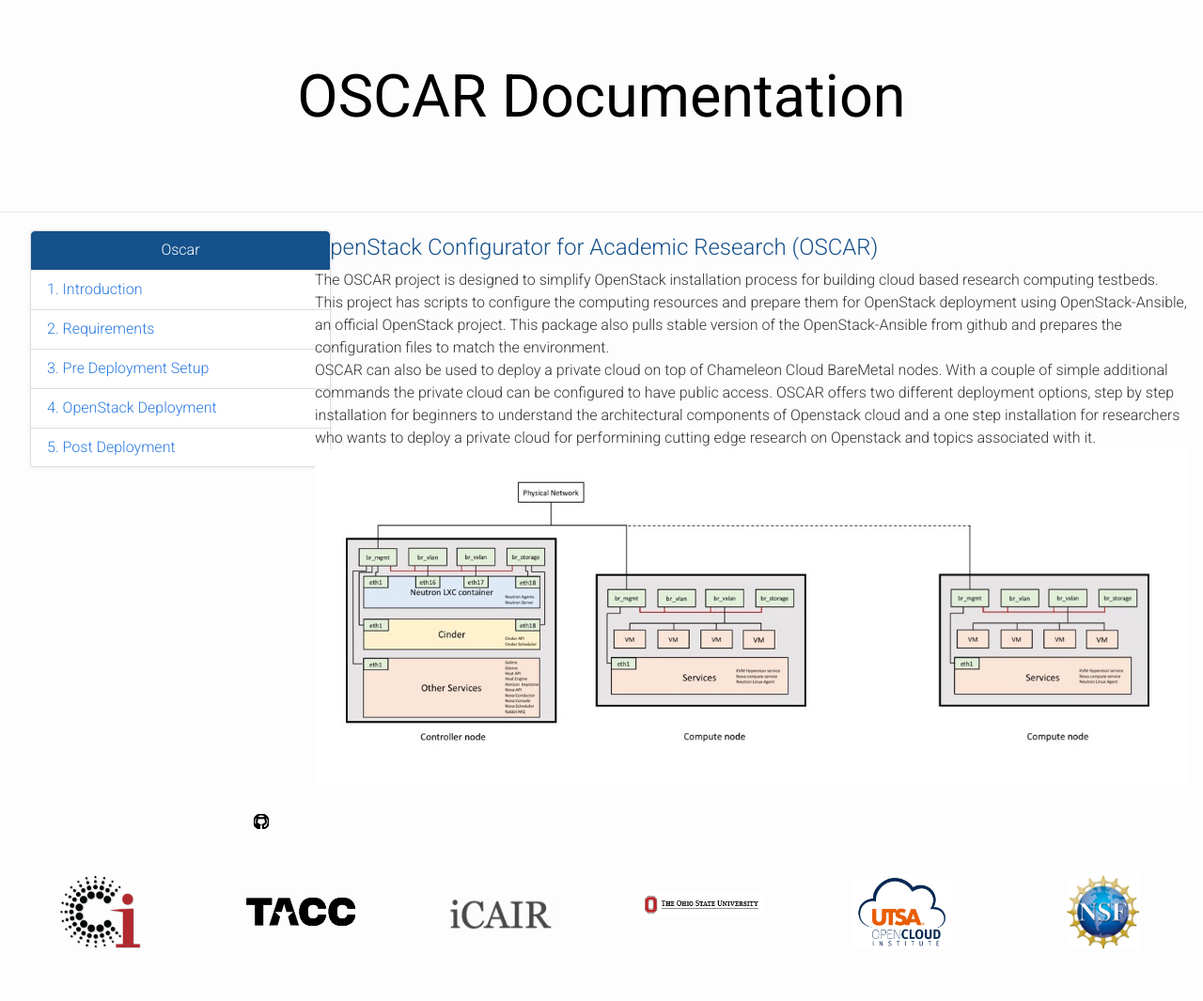
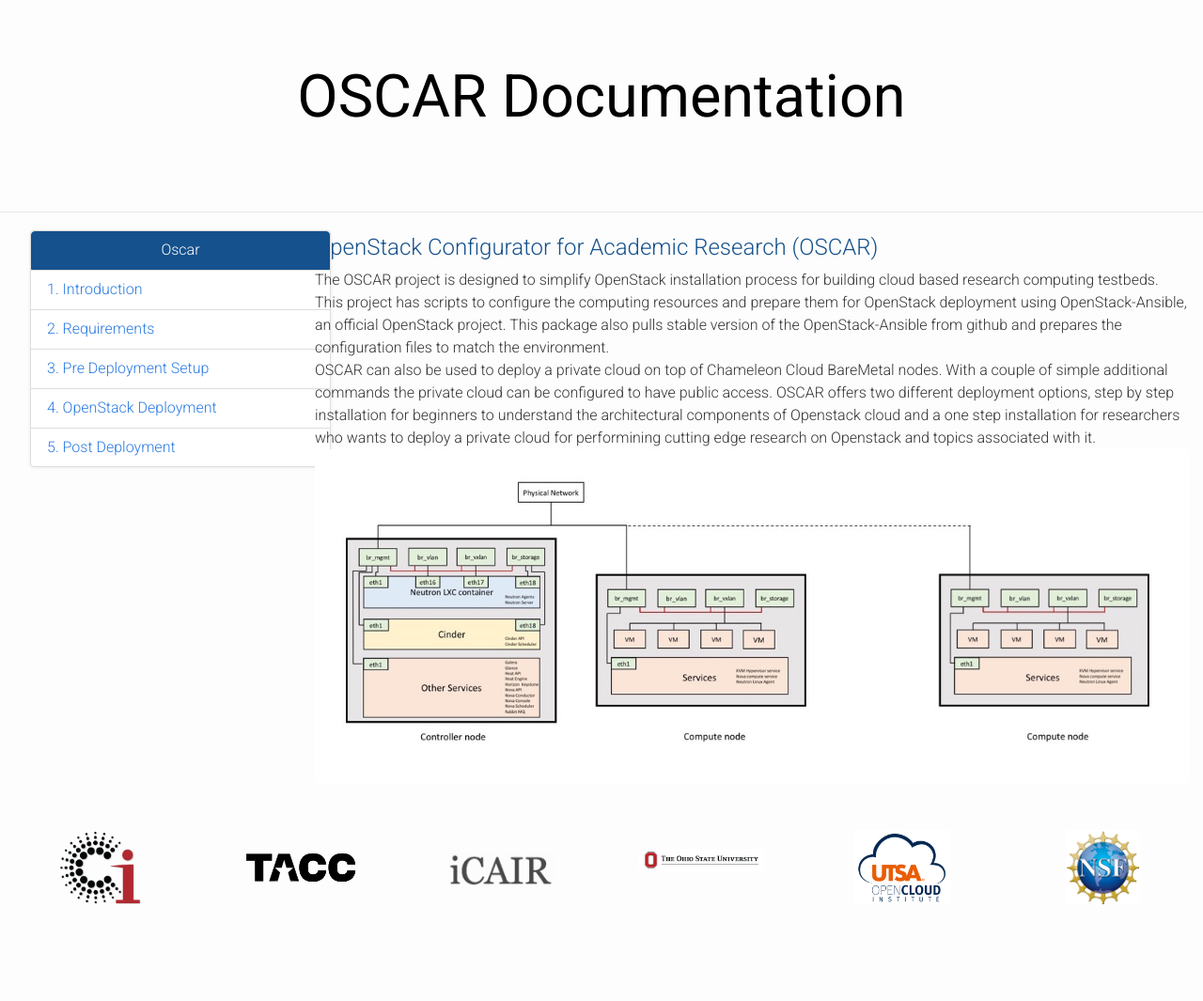
Before and after one commit to cloudandbigdatalab/OSCAR, a Jekyll site: the page built from index.html, in a window 1280 px wide. Shown: the whole page at 94% size. Built offline with Jekyll 4.4.1, drawn with Linux system fonts in a browser that asks for light colours; nearby versions of some CDN libraries; Markdown is read by kramdown in place of the engine named in the settings; after the commit the page ends 1018 px from its top, so only the background shows below that.

Commit message:
Removed svg.

```diff
--- a/_includes/footer.html
+++ b/_includes/footer.html
@@ -1,39 +1,4 @@
 <footer class="site-footer">
-  <div class="wrap">
-
-    <div class="footer-col-1 column">
-      <ul>
-
-        {% if site.github_username %}<li>
-          <a href="https://github.com/{{ site.github_username }}">
-            <span class="icon github">
-              <svg version="1.1" class="github-icon-svg" xmlns="http://www.w3.org/2000/svg" xmlns:xlink="http://www.w3.org/1999/xlink" x="0px" y="0px"
-                 viewBox="0 0 16 16" enable-background="new 0 0 16 16" xml:space="preserve">
-                <path fill-rule="evenodd" clip-rule="evenodd" fill="#C2C2C2" d="M7.999,0.431c-4.285,0-7.76,3.474-7.76,7.761
-                c0,3.428,2.223,6.337,5.307,7.363c0.388,0.071,0.53-0.168,0.53-0.374c0-0.184-0.007-0.672-0.01-1.32
-                c-2.159,0.469-2.614-1.04-2.614-1.04c-0.353-0.896-0.862-1.135-0.862-1.135c-0.705-0.481,0.053-0.472,0.053-0.472
-                c0.779,0.055,1.189,0.8,1.189,0.8c0.692,1.186,1.816,0.843,2.258,0.645c0.071-0.502,0.271-0.843,0.493-1.037
-                C4.86,11.425,3.049,10.76,3.049,7.786c0-0.847,0.302-1.54,0.799-2.082C3.768,5.507,3.501,4.718,3.924,3.65
-                c0,0,0.652-0.209,2.134,0.796C6.677,4.273,7.34,4.187,8,4.184c0.659,0.003,1.323,0.089,1.943,0.261
-                c1.482-1.004,2.132-0.796,2.132-0.796c0.423,1.068,0.157,1.857,0.077,2.054c0.497,0.542,0.798,1.235,0.798,2.082
-                c0,2.981-1.814,3.637-3.543,3.829c0.279,0.24,0.527,0.713,0.527,1.437c0,1.037-0.01,1.874-0.01,2.129
-                c0,0.208,0.14,0.449,0.534,0.373c3.081-1.028,5.302-3.935,5.302-7.362C15.76,3.906,12.285,0.431,7.999,0.431z"/>
-              </svg>
-            </span>
-          </a>
-        </li>{% endif %}
-      </ul>
-    </div>
-    <div class="footer-col-2 column">
-
-    </div>
-
-    <div class="footer-col-3 column">
-
-    </div>
-
-
-  </div>
 
   <div class="container-fluid text-center">
   <div class="row" style="display:inline-block;vertical-align:middle;">
```
